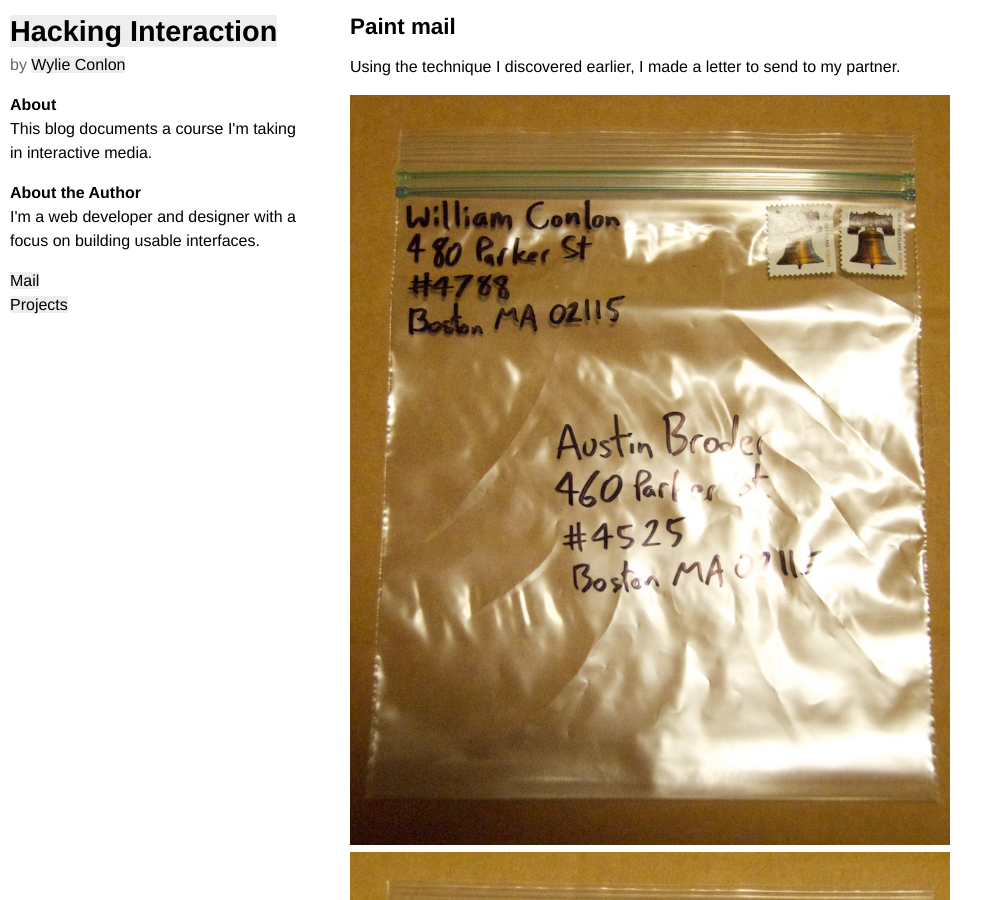
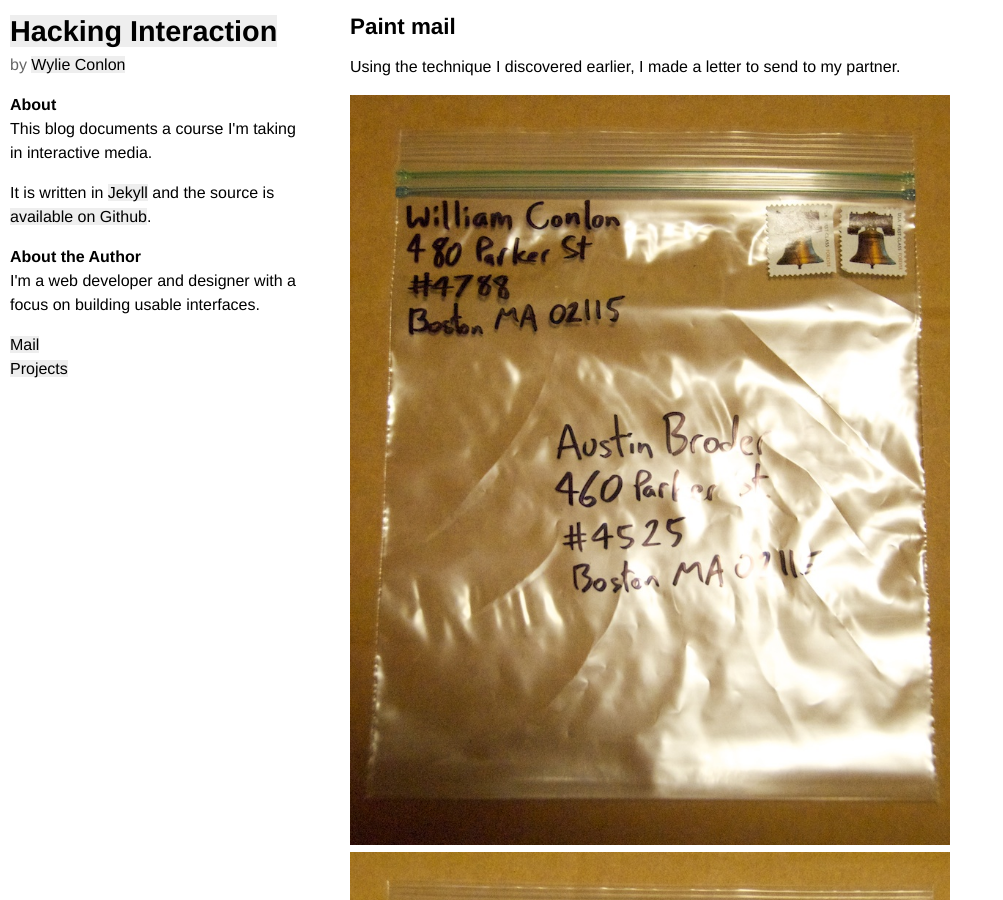
Before and after one commit to wylieconlon/interactive.wylie.su, a Jekyll site: the page built from index.html, in a window 1280 px wide and 900 px high. Shown: the whole window, without its empty margins (0-1003 px from the left). Built offline with Jekyll 4.4.1, drawn with Linux system fonts in a browser that asks for light colours.

Commit message:
Added link back to Github

```diff
--- a/_layouts/default.html
+++ b/_layouts/default.html
@@ -26,6 +26,10 @@
 	This blog documents a course I'm taking in interactive media.
 	</p>
 
+	<p>
+	It is written in <a href="https://github.com/mojombo/jekyll">Jekyll</a> and the source is <a href="https://github.com/wylieconlon/interactive.wylie.su">available on Github</a>.
+	</p>
+
 	<h3>About the Author</h3>
 	<p>
 	I'm a web developer and designer with a focus on building
```
